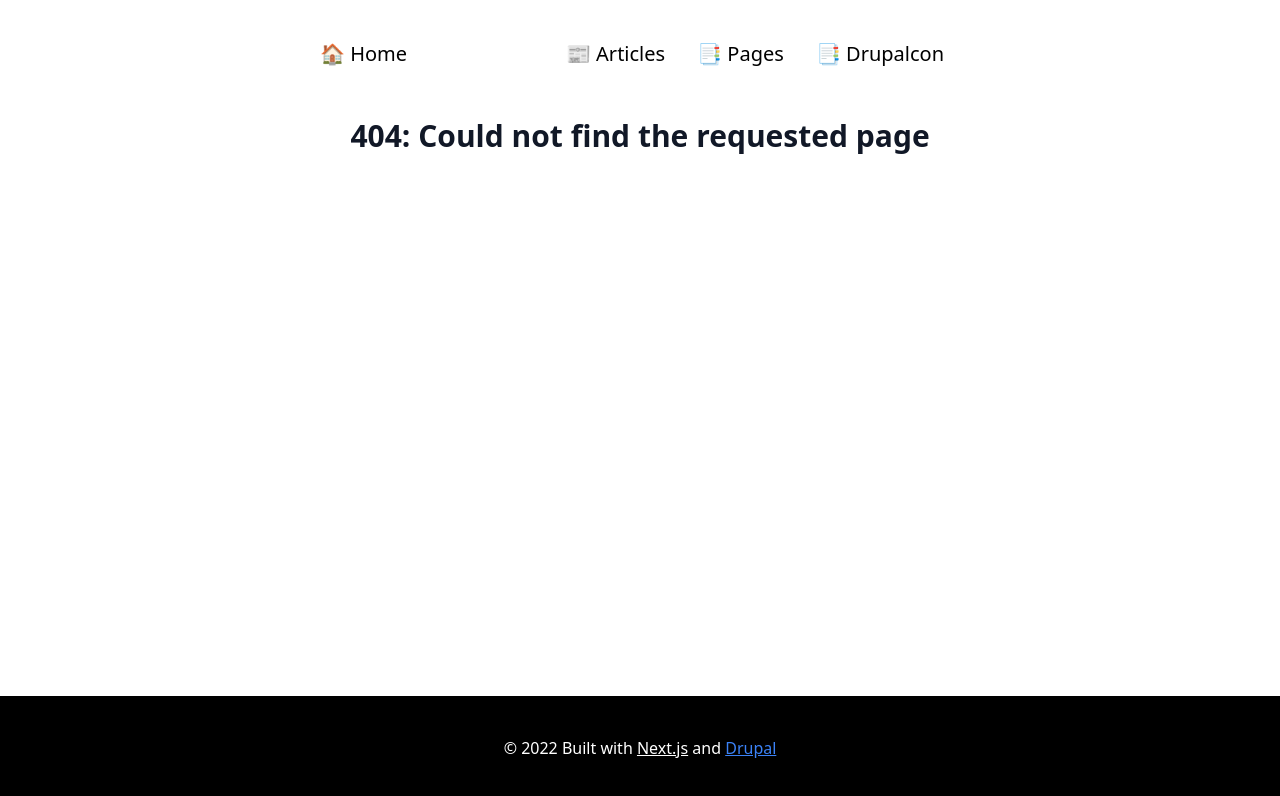
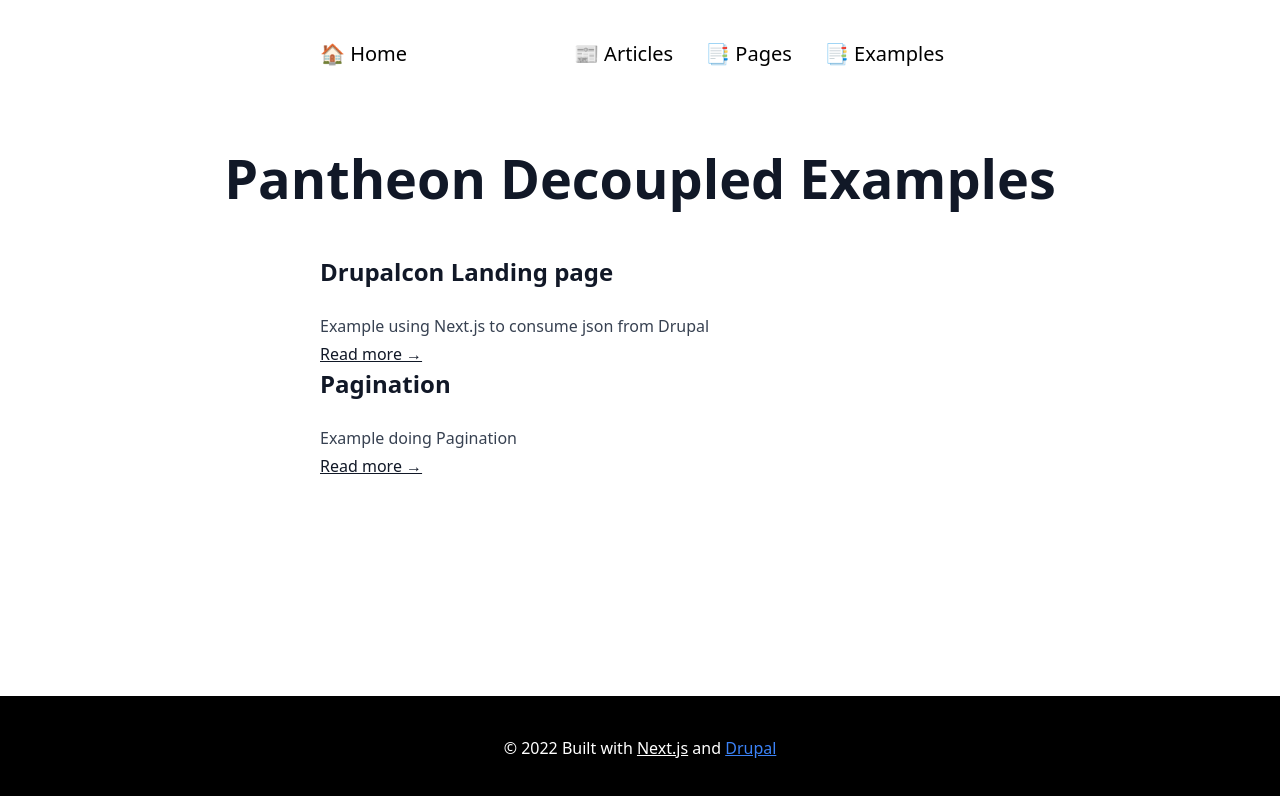
Before and after one commit to stevector/alex-moreno-decoupledpocfe, a Next.js app: page /examples in a window 1280 px wide. Before the commit this address had no page. Shown: the top 796 px of the page. Built offline with nearby package versions, Linux system fonts and the light colour scheme; what @pantheon-systems/drupal-kit would draw is missing.

Commit message:
Adding pagination and examples landing page.

```diff
--- a/components/header.js
+++ b/components/header.js
@@ -12,7 +12,7 @@ export default function Header() {
             ["🏠 Home", "/"],
             ["📰 Articles", "/articles"],
             ["📑 Pages", "/pages"],
-            ["📑 Drupalcon", "/examples/landing/drupalcon"],
+            ["📑 Examples", "/examples"],
           ].map(([title, href]) => (
             <li className={`${href === "/" ? "mr-auto" : "mx-4"}`} key={href}>
               <Link className="font-sans" href={href}>
--- /dev/null
+++ b/pages/examples/index.js
@@ -0,0 +1,49 @@
+import { DrupalClient } from "next-drupal"
+
+import { isMultiLanguage } from "../../lib/isMultiLanguage.js";
+
+import Layout from "../../components/layout";
+import PageHeader from "../../components/page-header.js";
+import Link from "next/link";
+
+export default function LandingSSRExample({
+  menues,
+  articles,
+  multiLanguage,
+}) {
+  return (
+
+    <Layout footerMenu={menues}>
+      <PageHeader title="Pantheon Decoupled Examples" />
+      <div className="mt-12 mx-auto max-w-[50vw]">
+      <ul><strong></strong>
+
+      <li className="prose justify-items-start" key="id">
+                <h2>Drupalcon Landing page</h2>
+                <div id="Summary" />Example using Next.js to consume json from Drupal
+                <br></br>
+                <Link
+                  passHref
+                  href="/examples/landing/drupalcon">
+                  <a className="font-normal underline">Read more →</a>
+                </Link>
+              </li>
+
+              <li className="prose justify-items-start" key="id">
+                <h2>Pagination</h2>
+                <div id="Summary" />Example doing Pagination
+                <br></br>
+                <Link
+                  passHref
+                  href="examples/pagination">
+                  <a className="font-normal underline">Read more →</a>
+                </Link>
+              </li>
+
+
+        </ul>
+        </div>
+
+    </Layout>
+  )
+}
--- a/styles/globals.css
+++ b/styles/globals.css
@@ -2,3 +2,7 @@
 @tailwind base;
 @tailwind components;
 @tailwind utilities;
+
+li {
+    border-top: 200px;
+}
```
